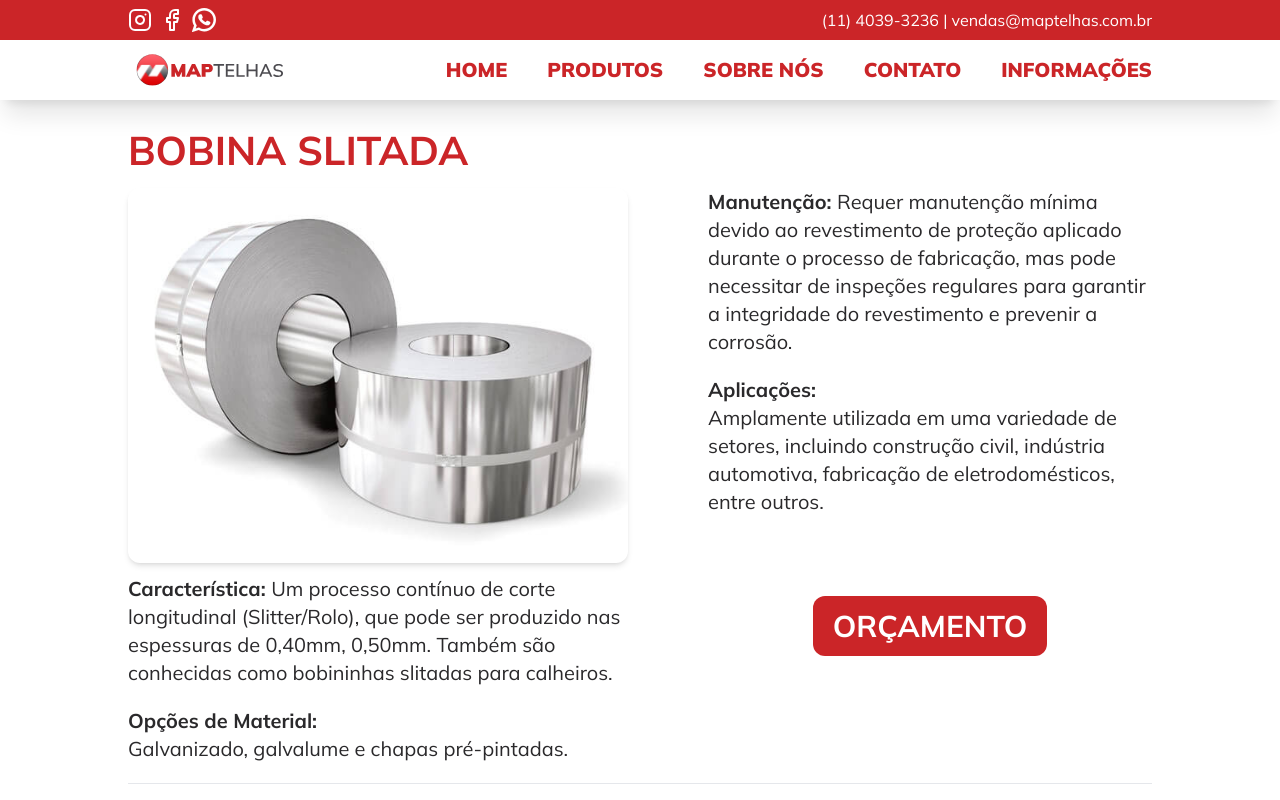
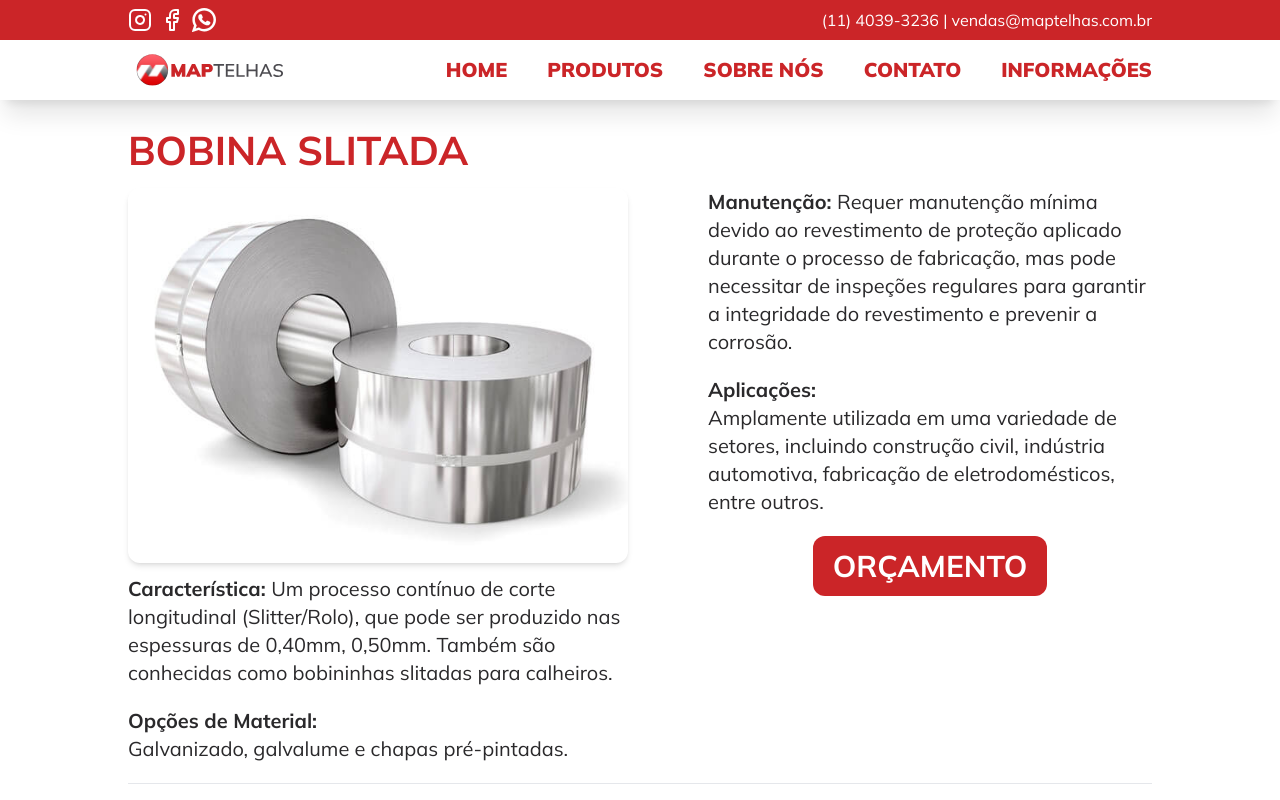
Before and after one commit to leuzaoo/map-telhas, a Next.js app: page /produtos/bobina-slitada in a window 1280 px wide. Shown: the top 800 px of the page. Built offline with nearby package versions, Linux system fonts and the light colour scheme.

Commit message:
Atualizações

```diff
--- a/app/produtos/[slug]/page.jsx
+++ b/app/produtos/[slug]/page.jsx
@@ -28,8 +28,7 @@ export default async function ProductPage({ params }) {
                 width={1000}
                 height={1000}
               />
-              <ul className="flex flex-col gap-5 mt-3 text-lg lg:text-xl pb-5 lg:pb-0">
-                <li>
+              <div className="flex flex-col gap-5 mt-3 text-lg lg:text-xl pb-5 lg:pb-0">
                 {product.description ? (
                   <>
                     <p>
@@ -40,43 +39,41 @@ export default async function ProductPage({ params }) {
                 ) : (
                   ""
                 )}
-                </li>
-                <li>
                 {product.material ? (
                   <>
+                    <p>
                       <span className="font-bold">Opções de Material: </span>
                       <br />
                       {product.material}
+                    </p>
                   </>
                 ) : (
                   ""
                 )}
-                </li>
-              </ul>
               </div>
-            <ul className="w-full flex flex-col gap-5 text-lg lg:text-xl">
-              <li>
+            </div>
+            <div className="w-full flex flex-col gap-5 text-lg lg:text-xl">
               {product.maintenance ? (
+                <>
                   <p>
                     <span className="font-bold">Manutenção: </span>
                     {product.maintenance}
                   </p>
-                ) : (
-                  ""
-                )}
-              </li>
-              <li>
-                {product.application ? (
-                  <>
-                    <span className="font-bold">Aplicações: </span>
-                    <br />
-                    {product.application}
                 </>
               ) : (
                 ""
               )}
-              </li>
-              <li>
+              {product.application ? (
+                <>
+                  <p>
+                    <span className="font-bold">Aplicações: </span>
+                    <br />
+                    {product.application}
+                  </p>
+                </>
+              ) : (
+                ""
+              )}
               {product.personalization ? (
                 <>
                   <p>
@@ -87,9 +84,9 @@ export default async function ProductPage({ params }) {
               ) : (
                 ""
               )}
-              </li>
-              <div className="mx-auto">
+
               <Link
+                className="mt-0 mx-auto"
                 target="_blank"
                 href="https://api.whatsapp.com/send?phone=551140393236&text=Ol%C3%A1,%20gostaria%20de%20fazer%20um%20or%C3%A7amento."
               >
@@ -97,7 +94,6 @@ export default async function ProductPage({ params }) {
               </Link>
               <h1 className="hidden">Orçamento</h1>
             </div>
-            </ul>
           </div>
           <hr className="mt-5 mb-5" />
           <footer className="pb-5 text-lg lg:text-xl">
--- a/app/produtos/page.jsx
+++ b/app/produtos/page.jsx
@@ -7,7 +7,7 @@ export default function ProductsPage() {
   return (
     <div className="px-5 py-10 text-xl font-medium">
       <Center>
-        <h1 className="uppercase font-extrabold text-title text-primaryRed">
+        <h1 className="leading-10 uppercase font-extrabold text-title text-primaryRed">
           Nossos Produtos
         </h1>
         <div className="my-3 h-[2px] w-full md:w-2/4 bg-primaryRed mr-auto" />
--- a/app/ui/button/index.jsx
+++ b/app/ui/button/index.jsx
@@ -2,7 +2,7 @@ import React from "react";
 
 export default function MyButton({ text, style }) {
   let buttonClassName =
-    "mt-10 py-3 px-5 uppercase text-xl lg:text-3xl rounded-xl font-bold transition-all duration-200  hover:opacity-80";
+    "py-3 px-5 uppercase text-xl lg:text-3xl rounded-xl font-bold transition-all duration-200  hover:opacity-80";
 
   switch (style) {
     case "primary":
--- a/app/ui/home-product-card.jsx
+++ b/app/ui/home-product-card.jsx
@@ -6,7 +6,7 @@ export default function HomeProductCard({ title, image, link }) {
   return (
     <>
       <Link href={link}>
-        <div className="hover:opacity-80 transition-all duration-200 mx-auto mt-10 shadow-md border border-neutral-200 rounded-xl max-w-[300px]">
+        <div className="hover:opacity-80 transition-all duration-200 mx-auto mt-5 shadow-md border border-neutral-200 rounded-xl max-w-[300px]">
           <h1 className="text-xl uppercase font-bold pt-3">{title}</h1>
           <Image
             className="object-cover mt-3 rounded-bl-xl rounded-br-xl min-h-[165px] max-h-[165px]"
--- a/app/ui/pages/homepage/index.jsx
+++ b/app/ui/pages/homepage/index.jsx
@@ -89,8 +89,7 @@ export default function Homepage() {
               </h1>
               <p className="text-3xl font-light text-strongDark">
                 Somos uma empresa especialista há 28 anos na fabricação de
-                telhas metálicas, cumeeiras, bobinas slitadas e pintura
-                eletrostática.
+                telhas metálicas, bobina slitada e pintura eletrostática.
               </p>
               <div className="flex w-full justify-start gap-5 mt-20">
                 <Link href="/produtos">
@@ -129,9 +128,11 @@ export default function Homepage() {
               alt="Produção de Telha"
             />
           </div>
+          <div className="mt-5">
             <Link href="/produtos">
               <MyButton text="Todos os Modelos" style="red-white" />
             </Link>
+          </div>
         </Center>
       </section>
 
@@ -140,7 +141,6 @@ export default function Homepage() {
           <Content
             title="Pintura Eletrostática"
             description="Criamos uma camada protetora através da aplicação de um pó pigmentado."
-            textColor=""
           />
           <div className="mt-5 text-center w-full">
             <Image
@@ -151,9 +151,11 @@ export default function Homepage() {
               alt="Produção de Telha"
             />
           </div>
+          <div className="mt-5">
             <Link href="/produtos/pintura-eletrostatica">
               <MyButton text="Ver mais" style="red-white" />
             </Link>
+          </div>
         </Center>
       </section>
 
@@ -195,9 +197,11 @@ export default function Homepage() {
                 link="/produtos/parafusos"
               />
             </div>
+            <div className="mt-5">
               <Link href="/produtos">
                 <MyButton text="Todos os Produtos" style="red-white" />
               </Link>
+            </div>
           </article>
         </Center>
       </section>
@@ -210,7 +214,7 @@ export default function Homepage() {
             <div className="text-xl text-left flex flex-col gap-3">
               <p>
                 Somos uma empresa especializada há 28 anos na fabricação de
-                telhas metálicas, calhas, estruturas metálicas e pintura
+                telhas metálicas, bobina slitada, cumeeiras e pintura
                 eletrostática.
               </p>
               <p>
@@ -218,7 +222,7 @@ export default function Homepage() {
                 durabilidade, garantindo a satisfação dos clientes.
               </p>
               <p>
-                Contamos com uma equipe qualificada, materiais de alto padrãoe
+                Contamos com uma equipe qualificada, materiais de alto padrão e
                 seguimos rigorosamente as normas regulamentadoras para oferecer
                 serviços confiáveis e tranquilidade aos nossos clientes.
               </p>
@@ -235,13 +239,22 @@ export default function Homepage() {
               </div>
             </div>
           </div>
+          <div className="mt-5">
             <Link href="/sobre">
               <MyButton text="Mais Informações" style="red-white">
                 Contato
               </MyButton>
             </Link>
+          </div>
         </Center>
       </section>
+      <Image
+        className="pb-5 lg:my-10"
+        src="/original/footer.png"
+        width={3840}
+        height={600}
+        alt="Image"
+      />
     </>
   );
 }
```
Lines whose indentation alone changed are shown as unchanged.
